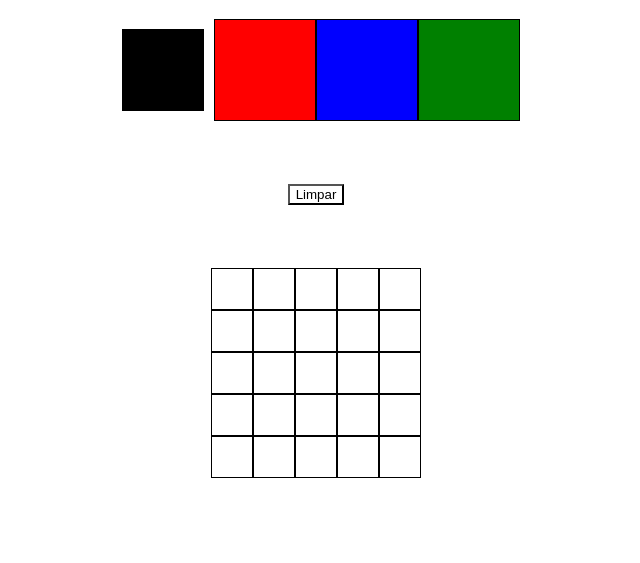
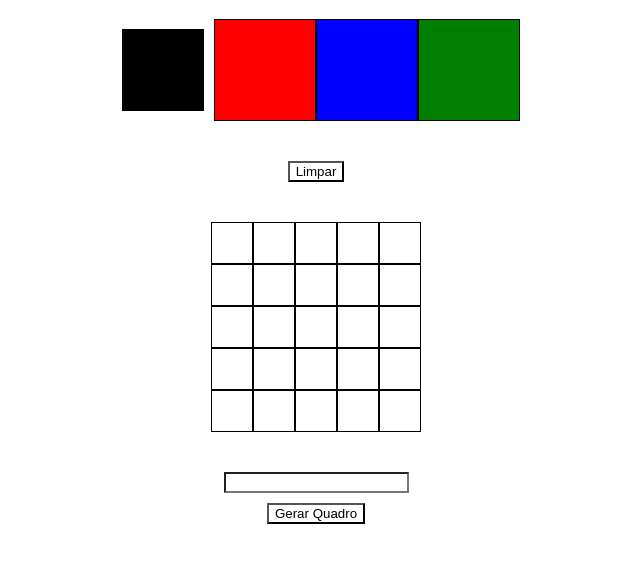
Before and after one commit to AlessandroFMello/Project-Pixels-Art, a website: page index.html in a window 1280 px wide. Shown: the part 61-624 px from the top of the page, without its empty margins (324-964 px from the left). Drawn offline with Linux system fonts and the light colour scheme.

Commit message:
adiciona a opçao de selecionar o tamanho do quadro

```diff
--- a/scripts/script.js
+++ b/scripts/script.js
@@ -25,9 +25,9 @@ function createColor(myColor) {
   color.className = 'color';
 }
 
-function addBoard() {
-  const pixelsDv = createElementByTagName('div', 'pixel-board');
-  document.body.appendChild(pixelsDv);
+function addBoard(id) {
+  const pixelsDIv = createElementByTagName('div', id);
+  document.body.appendChild(pixelsDIv);
 }
 
 function addEventListenerAll(element, events, fn) {
@@ -44,18 +44,45 @@ function addPaintPixelProperty(pixel) {
   });
 }
 
-function addPixels() {
+function addPixels(size = 5) {
   let count = 1;
-  for (let i = 0; i < 5; i += 1) {
-    for (let j = 0; j < 5; j += 1) {
+  for (let i = 0; i < size; i += 1) {
+    for (let j = 0; j < size; j += 1) {
       const pixel = createElementByTagName('div', `pixel${count}`);
       const pixels = document.getElementById('pixel-board');
+      pixels.style.height = `${size * 42}px`;
+      pixels.style.width = `${size * 42}px`;
       addPaintPixelProperty(pixel);
       pixels.appendChild(pixel);
       pixel.className = 'pixel';
       count += 1;
     }
   }
+}
+
+function eraseBoard() {
+  const pixels = document.getElementById('pixel-board');
+  pixels.innerText = '';
+}
+
+function generateBoardBySize() {
+  const div = createElementByTagName('div', 'size-div');
+  const input = createElementByTagName('input', 'board-size');
+  const button = createElementByTagName('button', 'generate-board');
+  document.body.appendChild(div);
+  button.innerText = 'Gerar Quadro';
+  div.appendChild(input);
+  div.appendChild(button);
+
+  button.addEventListener('click', () => {
+    if (input.value > 5 && input.value <= 50) {
+      eraseBoard();
+      addPixels(input.value);
+      input.value = '';
+    } else {
+      input.value = '';
+    }
+  });
 }
 
 function selectColor() {
@@ -99,9 +126,10 @@ function createPixelArt() {
   createColor('blue');
   createColor('green');
   addClearBoardButton();
-  addBoard();
+  addBoard('pixel-board');
   addPixels();
   selectColor();
+  generateBoardBySize();
 }
 
 window.onload = createPixelArt();
--- a/styles/style.css
+++ b/styles/style.css
@@ -27,27 +27,28 @@
   height: 80px;
 }
 
-#button-board {
-  padding-top: 5%;
-  text-align: center;
-  margin-left: auto;
-  margin-right: auto;
-}
-
-#pixel-board {
-  width: 210px;
-  height: 210px;
-  padding-top: 5%;
-  margin-left: auto;
-  margin-right: auto;
-}
-
 #black {
   background-color: black;
 }
 
 #blue {
   background-color: blue;
+}
+
+#board-size {
+  display: flex;
+}
+
+#generate-board {
+  margin-top: 10px;
+  display: flex;
+}
+
+#button-board {
+  padding-top: 40px;
+  text-align: center;
+  margin-left: auto;
+  margin-right: auto;
 }
 
 #color-palette {
@@ -61,8 +62,23 @@
   background-color: green;
 }
 
+
+#pixel-board {
+  padding-top: 40px;
+  margin-left: auto;
+  margin-right: auto;
+}
+
 #red {
   background-color: red;
+}
+
+#size-div {
+  display: flex;
+  flex-direction: column;
+  justify-content: center;
+  align-items: center;
+  margin-top: 40px;
 }
 
 #title {
```
Also changed, not shown: cypress/screenshots/project.spec.js/10 - Faça o quadro de pixels ter seu tamanho definido pelo usuário -- Verifica se existe um botão com o id `generate-board` (failed).png (deleted), cypress/screenshots/project.spec.js/10 - Faça o quadro de pixels ter seu tamanho definido pelo usuário -- Verifica se existe um input com o id `board-size` (failed).png (deleted), cypress/screenshots/project.spec.js/10 - Faça o quadro de pixels ter seu tamanho definido pelo usuário -- Verifica se o botão contém o texto 'VQV' (failed).png (added), cypress/screenshots/project.spec.js/10 - Faça o quadro de pixels ter seu tamanho definido pelo usuário -- Verifica se o botão está posicionado ao lado do input (failed).png (added), cypress/screenshots/project.spec.js/10 - Faça o quadro de pixels ter seu tamanho definido pelo usuário -- Verifica se o input está posicionado entre a paleta de cores e o quadro de pixels (failed).png (added), cypress/screenshots/project.spec.js/2 - Adicione à página uma paleta de quatro cores distintas -- Verifica se a paleta lista todas as cores disponíveis para utilização, lado a lado (failed).png, 2 other files.
